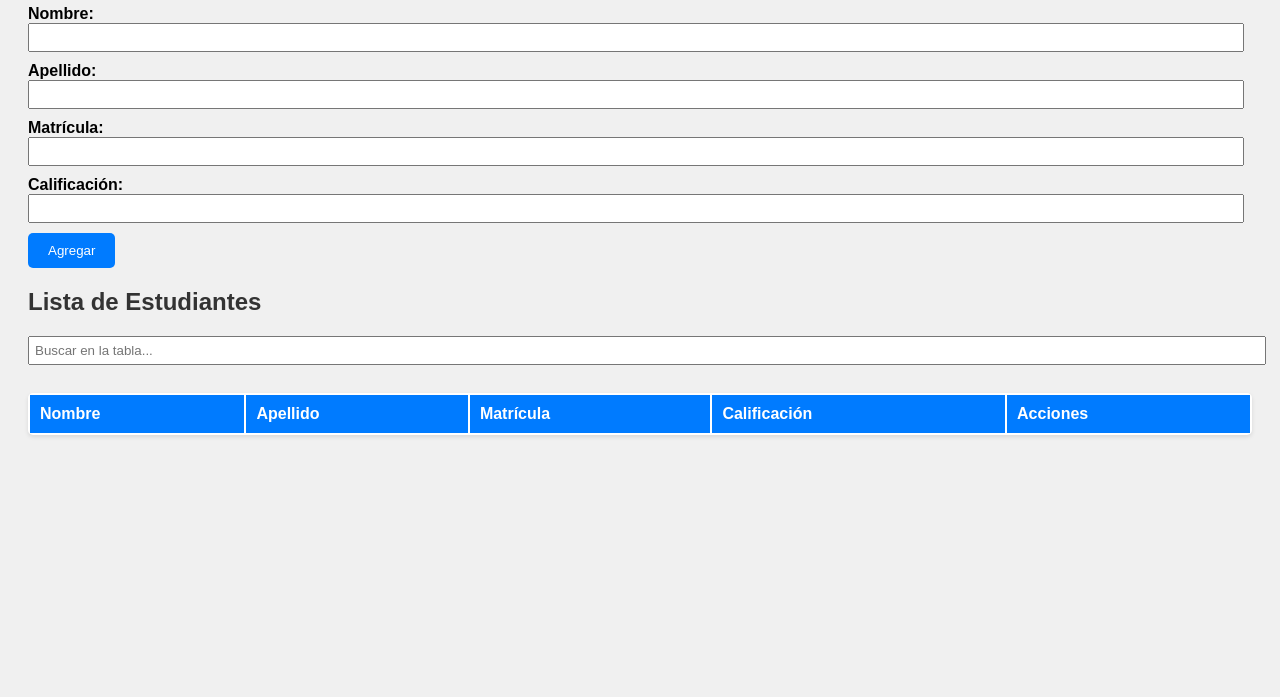
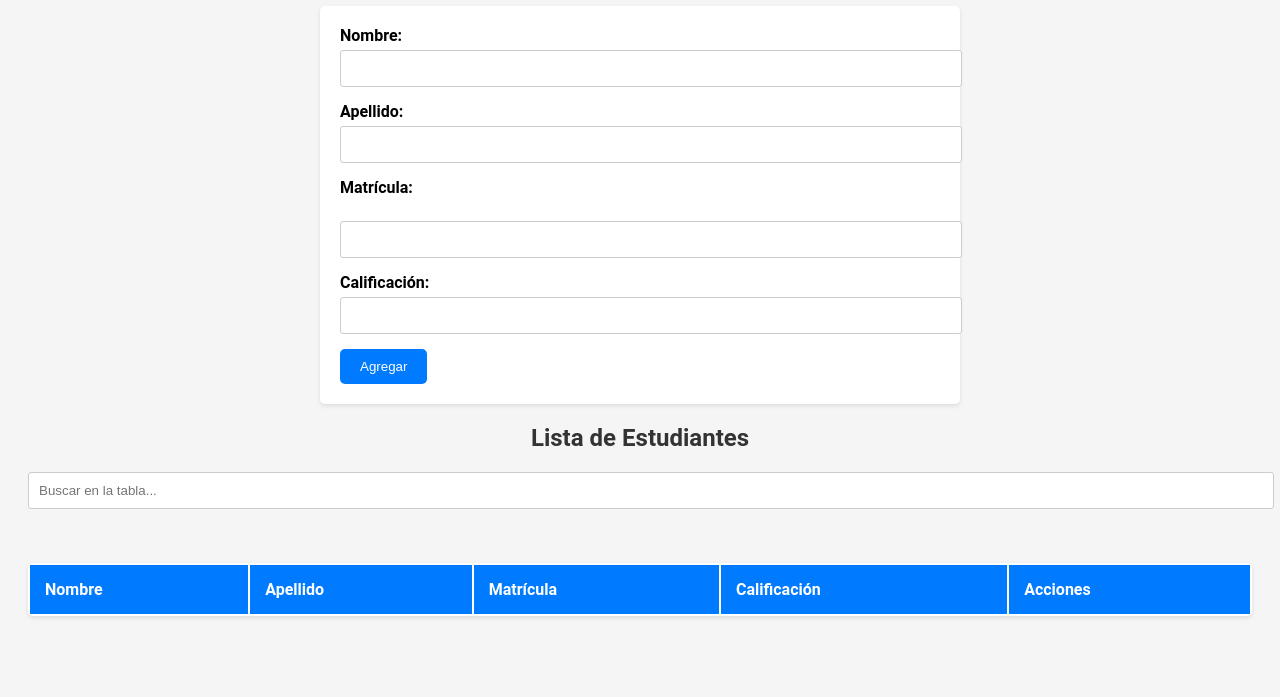
Before and after one commit to Darielvjo/primer_parcial_devops, a plain HTML site: page index.html in a window 1280 px wide. Shown: the part 103-800 px from the top of the page. Drawn offline with Linux system fonts and the light colour scheme.

Commit message:
page update

```diff
--- a/css/styles.css
+++ b/css/styles.css
@@ -1,30 +1,41 @@
 body {
-    font-family: Arial, sans-serif;
-    background-color: #f0f0f0;
+    font-family: Roboto, sans-serif;
+    background-color: #f5f5f5;
     padding: 20px;
 }
 
 h1, h2 {
     color: #333;
+    text-align: center;
 }
 
 form {
-    margin-bottom: 20px;
+    max-width: 600px;
+    margin: 0 auto;
+    background-color: #fff;
+    padding: 20px;
+    border-radius: 5px;
+    box-shadow: 0 2px 4px rgba(0, 0, 0, 0.1);
 }
 
 label {
     font-weight: bold;
-    margin-right: 10px;
+    display: block;
+    margin-bottom: 5px;
 }
 
 input[type="text"], input[type="number"] {
-    padding: 5px;
-    margin-bottom: 10px;
-    width: calc(100% - 22px);
+    width: 100%;
+    padding: 10px;
+    border: 1px solid #ccc;
+    border-radius: 3px;
+    box-shadow: none; /* Elimina el box-shadow predeterminado */
+    margin-bottom: 15px;
 }
 
-input[type="text"]:last-of-type {
-    width: 100%;
+input[type="text"]:focus, input[type="number"]:focus {
+    outline: none;
+    border-color: #007bff;
 }
 
 button {
@@ -34,6 +45,7 @@ button {
     border: none;
     border-radius: 5px;
     cursor: pointer;
+    transition: background-color 0.2s ease-in-out;
 }
 
 button:hover {
@@ -42,6 +54,7 @@ button:hover {
 
 table {
     width: 100%;
+    margin-top: 20px;
     background-color: #fff;
     border-radius: 5px;
     box-shadow: 0 2px 4px rgba(0, 0, 0, 0.1);
@@ -52,10 +65,12 @@ th {
     background-color: #007bff;
     color: #fff;
     text-align: left;
+    padding: 15px;
 }
 
-th, td {
+td {
     padding: 10px;
+    border-bottom: 1px solid #ccc;
 }
 
 tbody tr:nth-child(even) {
@@ -74,6 +89,7 @@ tbody tr:hover {
     border: none;
     border-radius: 5px;
     cursor: pointer;
+    transition: background-color 0.2s ease-in-out;
 }
 
 .boton-accion:hover {
```
Also changed, not shown: index.html (+5 -2 lines), js/script.js (+5 -8 lines).
